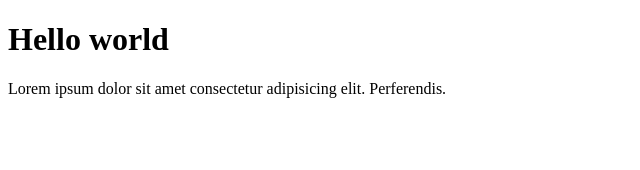
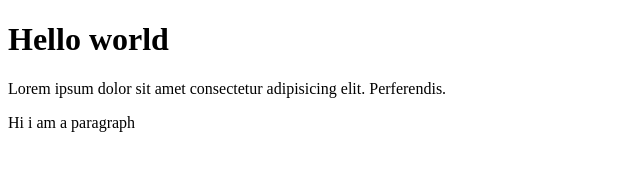
Before and after one commit to Vaageesh-Git/Local_repo, a plain HTML site: page index.htm in a window 1280 px wide. Shown: the whole page, without its empty margins (0-640 px from the left). Drawn offline with Linux system fonts and the light colour scheme.

Commit message:
feature commit

```diff
--- a/index.htm
+++ b/index.htm
@@ -8,5 +8,7 @@
 <body>
     <h1>Hello world</h1>
     <p>Lorem ipsum dolor sit amet consectetur adipisicing elit. Perferendis.</p>
+
+    <P>Hi i am a paragraph</P>
 </body>
 </html>
```
